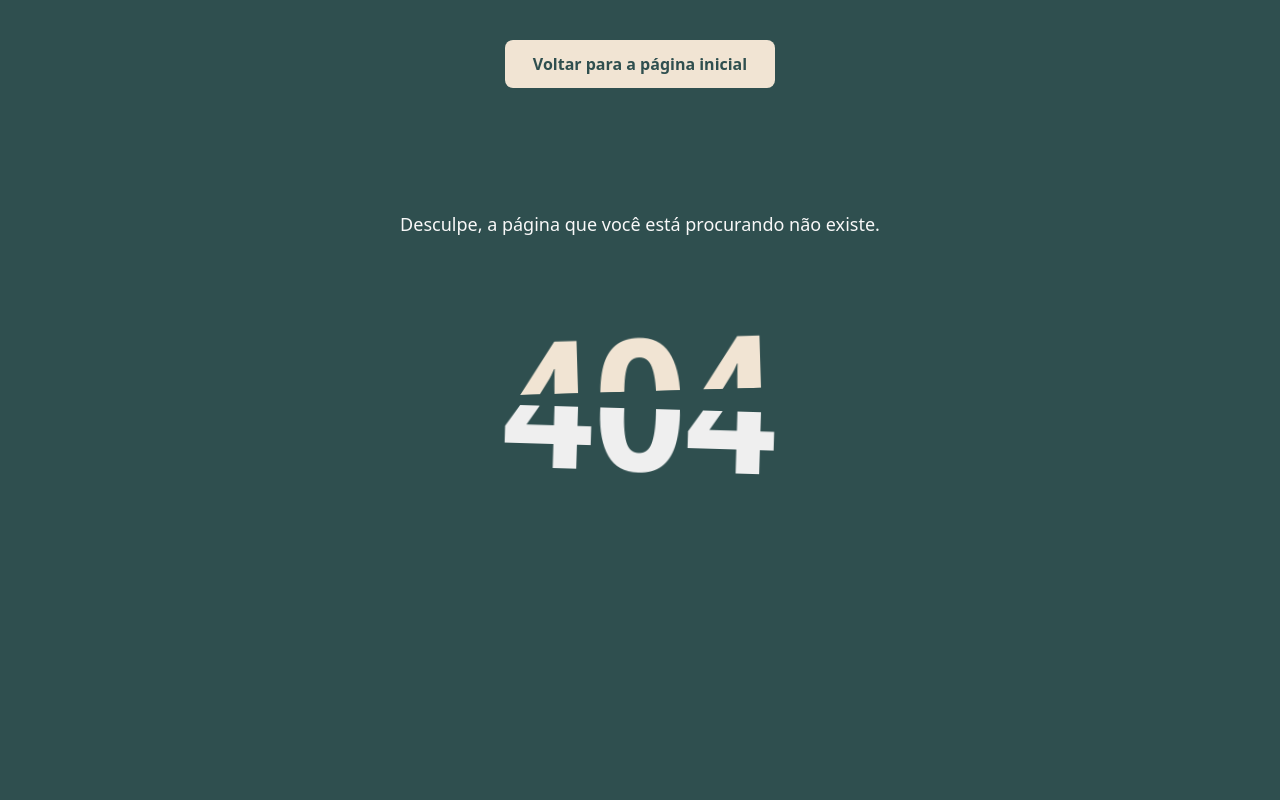
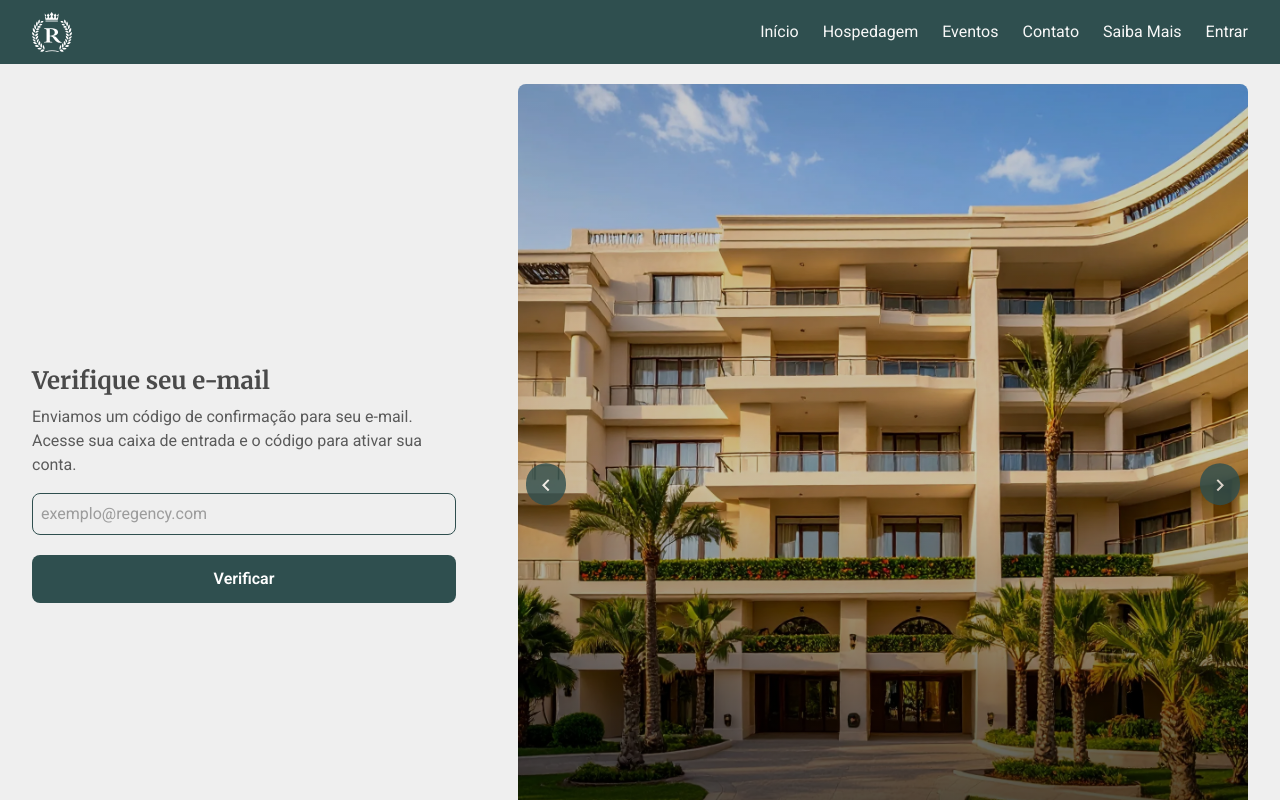
Before and after one commit to oTiagoPereira/hotel-regency, a React (Vite) app: page /verify-email in a window 1280 px wide. Before the commit this address had no page. Shown: the top 800 px of the page. Built offline with nearby package versions, Linux system fonts and the light colour scheme.

Commit message:
feat: adiciona página de verificação de e-mail e implementa lógica de verificação teste no formulário de login

```diff
--- a/src/App.tsx
+++ b/src/App.tsx
@@ -3,6 +3,7 @@ import Home from "./pages/Home";
 import NotFound from "./pages/NotFound";
 import Login from "./pages/Login";
 import Registration from "./pages/Registration";
+import VerifyEmail from "./pages/VerifyEmial";
 
 function App() {
   return (
@@ -12,6 +13,7 @@ function App() {
         <Route path="/" element={<Home />} />
         <Route path="/login" element={<Login />} />"
         <Route path="/registration" element={<Registration />} />
+        <Route path="/verify-email" element={<VerifyEmail/>} />
       </Routes>
     </BrowserRouter>
   )
--- a/src/components/FormLogin/FormLogin.tsx
+++ b/src/components/FormLogin/FormLogin.tsx
@@ -1,4 +1,4 @@
-import { Link } from "react-router-dom";
+import { Link, useNavigate } from "react-router-dom";
 import Button from "../Button";
 import { Google, Visibility, VisibilityOff } from "@mui/icons-material";
 import { useState } from "react";
@@ -7,6 +7,22 @@ import { FormLoginStyles as styles } from "./FormLogin.style";
 
 function FormLogin() {
   const [showPassword, setShowPassword] = useState(false);
+  const navigate = useNavigate()
+  const [email, setEmail] = useState("")
+  const [password, setPassword] = useState("")
+
+  async function VerifyEmail(e: React.FormEvent) {
+    e.preventDefault()
+
+    const sucesso = true
+
+    if (sucesso == true) {
+      return navigate("/verify-email", {
+        state: {email},
+        replace: true
+      })
+    }
+  }
 
   return (
     <section className={styles.section}>
@@ -18,7 +34,7 @@ function FormLogin() {
           </p>
         </div>
 
-        <form action="" className={styles.form}>
+        <form onSubmit={VerifyEmail} className={styles.form}>
           <div className={styles.formGroup}>
             <label htmlFor="email" className={styles.label}>
               Digite seu e-mail
@@ -27,6 +43,8 @@ function FormLogin() {
               type="email"
               id="email"
               name="email"
+              value={email}
+              onChange={(e) => setEmail(e.target.value)}
               placeholder="exemplo@regency.com"
               required
               className={styles.input}
@@ -46,6 +64,8 @@ function FormLogin() {
                 type={showPassword ? "text" : "password"}
                 id="login-password"
                 name="password"
+                value={password}
+                onChange={(e) => setPassword(e.target.value)}
                 placeholder={showPassword ? "Insira sua senha" : "********"}
                 required
                 className={styles.input}
--- /dev/null
+++ b/src/components/LoginVerifyEmail/LoginVerifyEmail.style.ts
@@ -0,0 +1,13 @@
+export const LoginVerifyEmailStyles = {
+  section:
+    "bg-background w-full max-w-7xl mx-auto flex flex-col py-10 md:py-2.5 px-4 sm:px-6 lg:px-8 md:gap-4 md:flex-row items-center justify-between",
+  formContainer:
+    "flex flex-col gap-6 p-6 md:pl-0 md:ml-0 bg-neutral md:bg-transparent md:shadow-none md:gap-4 rounded-lg shadow-md max-w-md mx-auto text-text-color font-body",
+  header: "text-center md:text-start flex flex-col gap-2",
+  heading: "font-heading text-2xl font-bold",
+  paragraph: "font-body opacity-90",
+  form: "flex flex-col gap-5 font-body w-full",
+  formGroup: "flex flex-col gap-2",
+  input: "border border-primary rounded-lg p-2 outline-0 w-full",
+  carouselWrapper: "hidden md:flex w-3/5 h-full py-2.5",
+};
--- /dev/null
+++ b/src/components/LoginVerifyEmail/LoginVerifyEmail.tsx
@@ -0,0 +1,43 @@
+import Button from "../Button";
+import CarouselRegister from "../CarouselRegister";
+import { LoginVerifyEmailStyles as styles } from "./LoginVerifyEmail.style"
+
+function LoginVerifyEmail() {
+  return (
+    <section className={styles.section}>
+      <div className={styles.formContainer}>
+        <div className={styles.header}>
+          <h1 className={styles.heading}>Verifique seu e-mail</h1>
+          <p className={styles.paragraph}>
+            Enviamos um código de confirmação para seu e-mail. Acesse sua caixa de entrada e o código para ativar sua conta.
+          </p>
+        </div>
+
+        <form className={styles.form}>
+          <div className={styles.formGroup}>
+            <input
+              type="text"
+              id="code"
+              name="code"
+              placeholder="exemplo@regency.com"
+              required
+              className={styles.input}
+            />
+          </div>
+          <Button
+            label="Verificar"
+            variant="primary"
+            size="width_full"
+            type="submit"
+          />
+        </form>
+      </div>
+
+      <div className={styles.carouselWrapper}>
+        <CarouselRegister />
+      </div>
+    </section>
+  );
+}
+
+export default LoginVerifyEmail
--- /dev/null
+++ b/src/components/LoginVerifyEmail/index.ts
@@ -0,0 +1,2 @@
+import LoginSendEmail from "./LoginVerifyEmail";
+export default LoginSendEmail
--- a/src/components/index.ts
+++ b/src/components/index.ts
@@ -11,3 +11,4 @@ export { default as GuestExperience } from "./GuestExperience";
 export { default as FormLogin } from "./FormLogin";
 export { default as FormRegistration } from "./FormRegistration"
 export { default as CarouselRegister } from "./CarouselRegister";
+export { default as LoginVerifyEmail } from "./LoginVerifyEmail"
--- /dev/null
+++ b/src/pages/VerifyEmial.tsx
@@ -0,0 +1,12 @@
+import { LoginVerifyEmail } from "../components";
+import { MainLayout } from "../layouts/mainLayout";
+
+function VerifyEmail() {
+  return (
+    <MainLayout>
+      <LoginVerifyEmail />
+    </MainLayout>
+  );
+}
+
+export default VerifyEmail;
```
